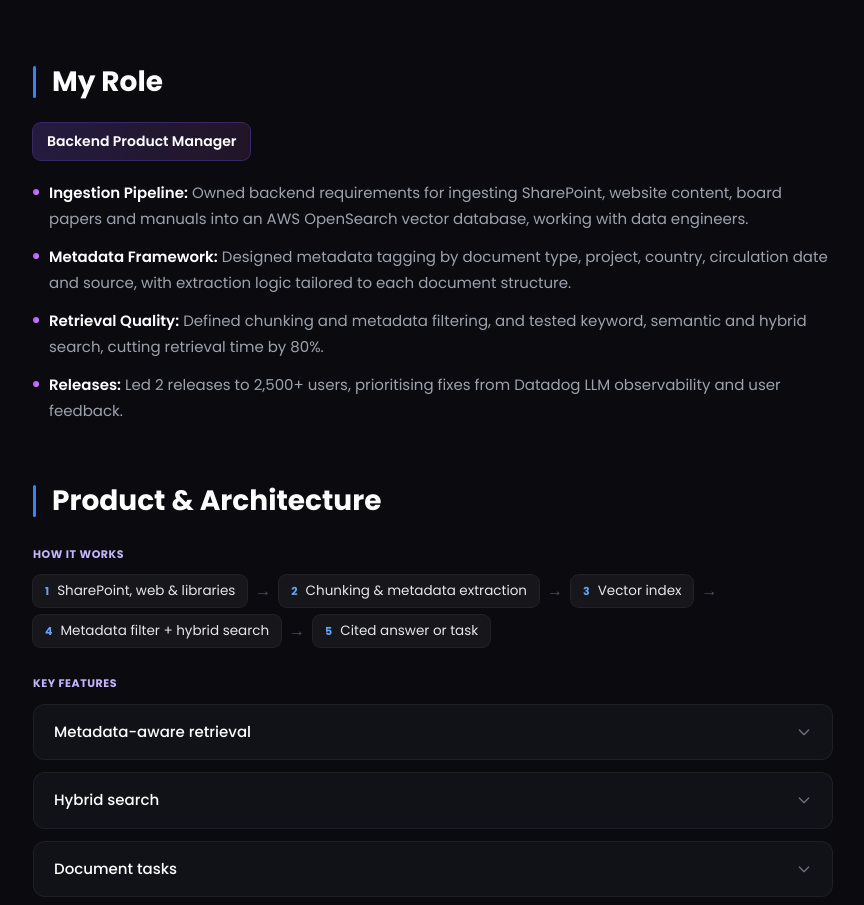
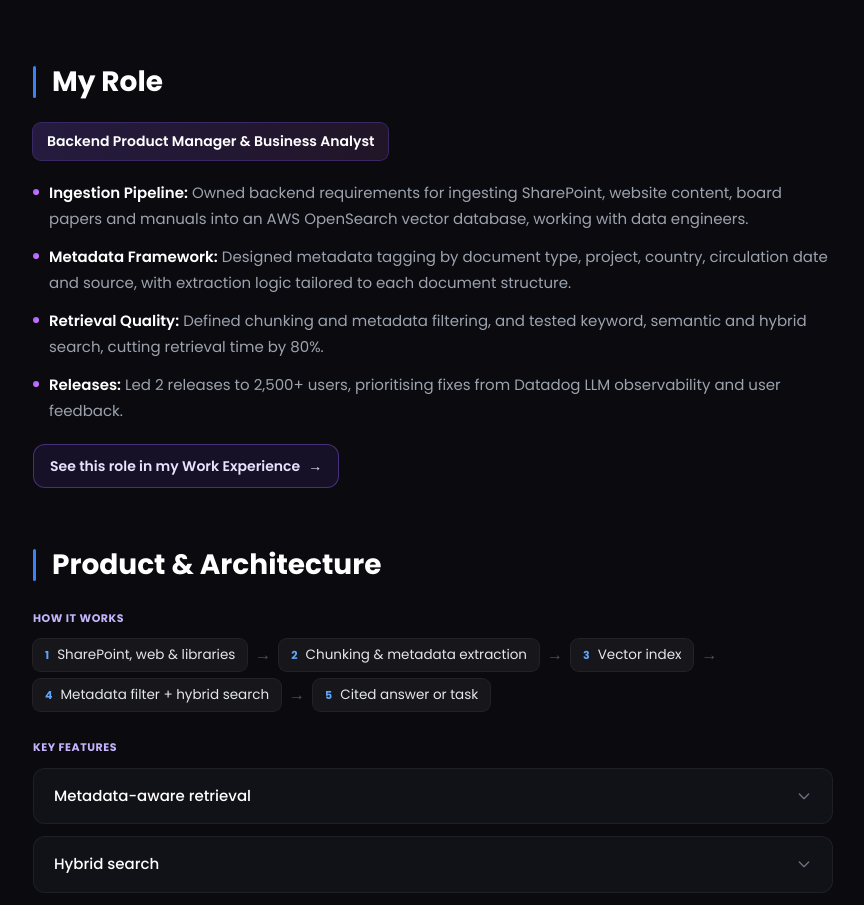
Before and after one commit to AusieWidawati/resume, a React (Vite) app: page /resume/project/1 in a window 1280 px wide. Shown: the part 1964-2869 px from the top of the page, without its empty margins (55-919 px from the left). Built offline with nearby package versions, Linux system fonts and the light colour scheme.

Commit message:
feat: update role titles and experience groups in project details

```diff
--- a/src/components/ProjectDetail.jsx
+++ b/src/components/ProjectDetail.jsx
@@ -233,7 +233,8 @@ const ProjectDetail = () => {
         .find((e) => e.company_name === details.experienceGroup.company)
         ?.groups?.find((g) => g.title === details.experienceGroup.group)
     : null;
-  const roleItems = linkedGroup?.items ?? details?.role ?? [];
+  // Project-specific bullets win; otherwise mirror the linked Work Experience group
+  const roleItems = details?.role ?? linkedGroup?.items ?? [];
 
   const openInExperience = () =>
     navigate("/", { state: { openExperience: details.experienceGroup } });
--- a/src/constants/index.js
+++ b/src/constants/index.js
@@ -591,7 +591,8 @@ const experiences = [
             text: "Every answer is grounded in and cited to internal documents, reducing the risk of misinformation.",
           },
         ],
-        roleTitle: "Backend Product Manager",
+        roleTitle: "Backend Product Manager & Business Analyst",
+        experienceGroup: { company: "KPMG Digital Village", group: "Enterprise AI Knowledge Navigator (RAG)" },
         role: [
           {
             label: "Ingestion Pipeline",
@@ -710,7 +711,8 @@ const experiences = [
             text: "Won a KPMG Global ESG Award, and the summit showcase secured 60+ partnership leads and 3 government MoUs.",
           },
         ],
-        roleTitle: "Product Data Manager",
+        roleTitle: "Product Data Manager & Lead Business Analyst",
+        experienceGroup: { company: "KPMG Digital Village", group: "Geospatial AI Disaster Risk Platform" },
         role: [
           {
             label: "Spatial Data Analysis",
```
